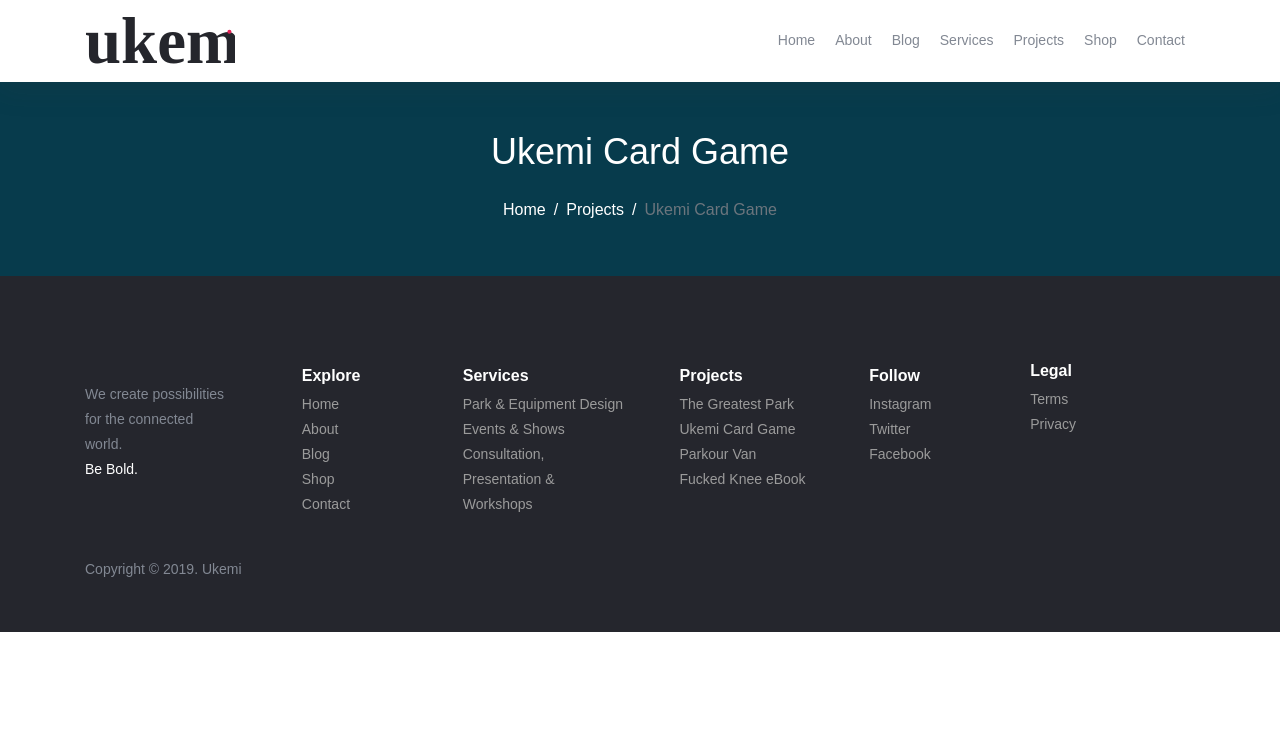
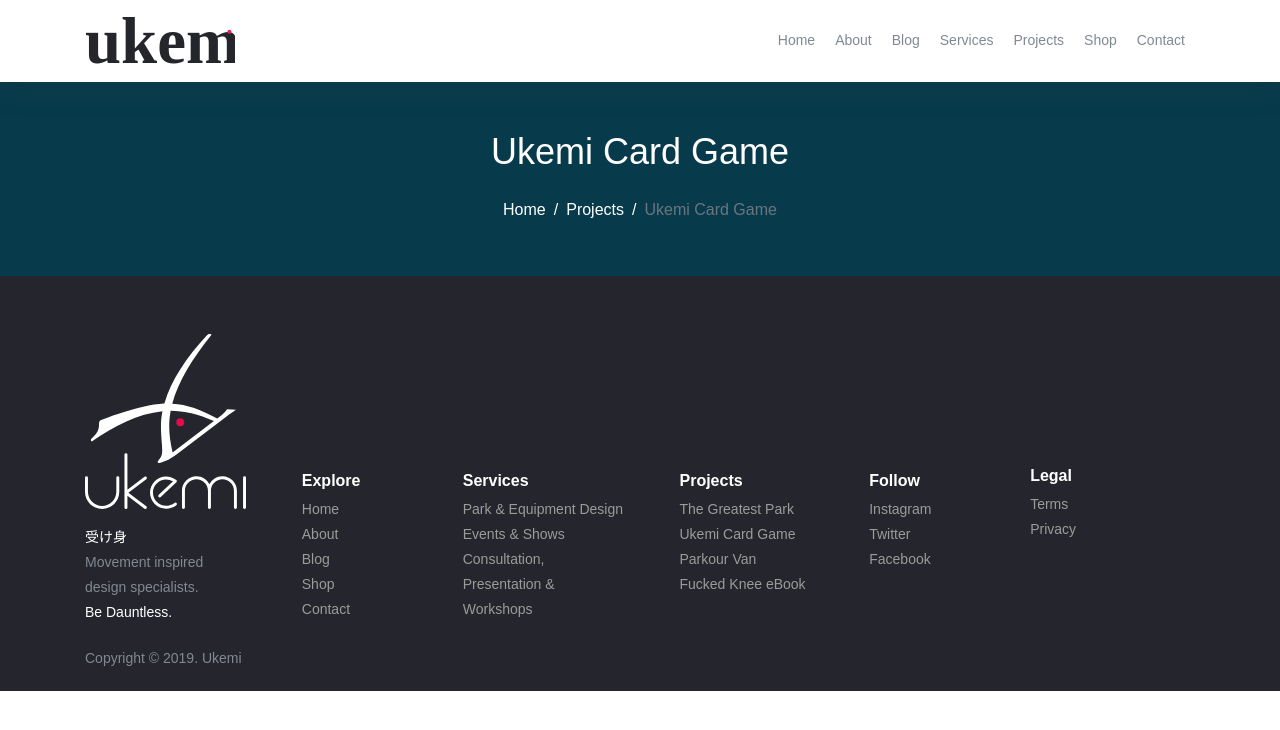
Before and after one commit to KyteProject/ukemi.ninja-2019, a Gatsby site: page /projects/cards in a window 1280 px wide. Built offline with nearby package versions, Linux system fonts and the light colour scheme; Gatsby itself is replaced by a stand-in of ours.

Commit message:
footer styles

```diff
--- a/src/components/Footer.jsx
+++ b/src/components/Footer.jsx
@@ -13,10 +13,14 @@
 			<Container>
 				<Nav className="footer-nav">
 					<div className="footer-col footer-col-intro">
-						<a className="footer-logo" href="/" data-footer-link="1" />
+						<a className="footer-logo" href="/" data-footer-link="1">
+							<img src="/logos/kanji-text-white2.svg" alt="Ukemi Project text logo" />
+						</a>
 						<p className="footer-slogan">
-							We create possibilities for the connected world.<br />
-							<strong>Be Bold.</strong>
+							<span className="text-white">受け身</span>
+							<br />
+							Movement inspired design specialists.<br />
+							<strong>Be Dauntless.</strong>
 						</p>
 					</div>
 
@@ -96,6 +100,7 @@
 					</section>
 
 					<section className="footer-col footer-col-next">
+						<div className="footer-col-wrap">
 							<h6 className="footer-col-title">Legal</h6>
 							<a href="/terms" className="footer-link">
 								Terms
@@ -103,6 +108,7 @@
 							<a href="/privacy" className="footer-link">
 								Privacy
 							</a>
+						</div>
 					</section>
 
 					<small className="footer-legal">{copyright}</small>
--- a/src/scss/components/footer.scss
+++ b/src/scss/components/footer.scss
@@ -4,7 +4,8 @@
 	-webkit-font-smoothing: auto;
 	-moz-osx-font-smoothing: grayscale;
 	position: relative;
-	padding: 50px 0;
+	padding-top: 50px;
+	padding-bottom: 20px;
 	width: 100%;
 	z-index: 1;
 	font-size: 14px;
@@ -129,6 +130,10 @@
 	width: 50%;
 }
 
+.footer-col-wrap {
+	margin-top: 105px;
+}
+
 .footer-col-title-link {
 	color: inherit;
 }
@@ -185,6 +190,30 @@
 		border-bottom: 0;
 		margin-bottom: 0;
 		min-width: auto;
+		margin-right: 3%;
+	}
+
+	.footer-col:first-child {
+		margin-right: 5%;
+	}
+
+	.footer-col:nth-child(2) {
+		margin-right: 5%;
+		width: 9.5%;
+	}
+
+	.footer-col:nth-child(3) {
+		margin-right: 5%;
+	}
+
+	.footer-col:nth-child(5) {
+		margin-right: 5%;
+		width: 9.5%;
+	}
+
+	.footer-col:nth-child(6) {
+		margin-right: 5%;
+		width: 9.5%;
 	}
 
 	.footer-col-next {
@@ -227,8 +256,6 @@
 	float: left;
 	font-size: 14px;
 	line-height: 25px;
-	margin-top: 45px;
-	padding-top: 43px;
 	width: 100%;
 }
 
@@ -236,7 +263,6 @@
 	.footer-legal {
 		border-top: 0;
 		margin-top: 0;
-		padding-top: 35px;
 	}
 }
 
@@ -252,7 +278,7 @@
 
 .footer-logo {
 	display: block;
-	margin-top: 5px;
+	margin-top: -32px;
 	margin-bottom: 7px;
 }
 
@@ -293,8 +319,7 @@
 .footer-slogan {
 	// font-size: 14px;
 	line-height: 25px;
-	margin: 0 0 35px;
-	width: 140px;
+	width: 162px;
 }
 
 .footer-slogan strong {
```
Also changed, not shown: static/logos/kanji-i-white.svg (added), static/logos/kanji-text-white.svg (added), static/logos/kanji-text-white2.svg (added), static/logos/ukemi-logo-white.svg (added), static/logos/ukemi-text-white.svg (added). Lines whose indentation alone changed are shown as unchanged.
